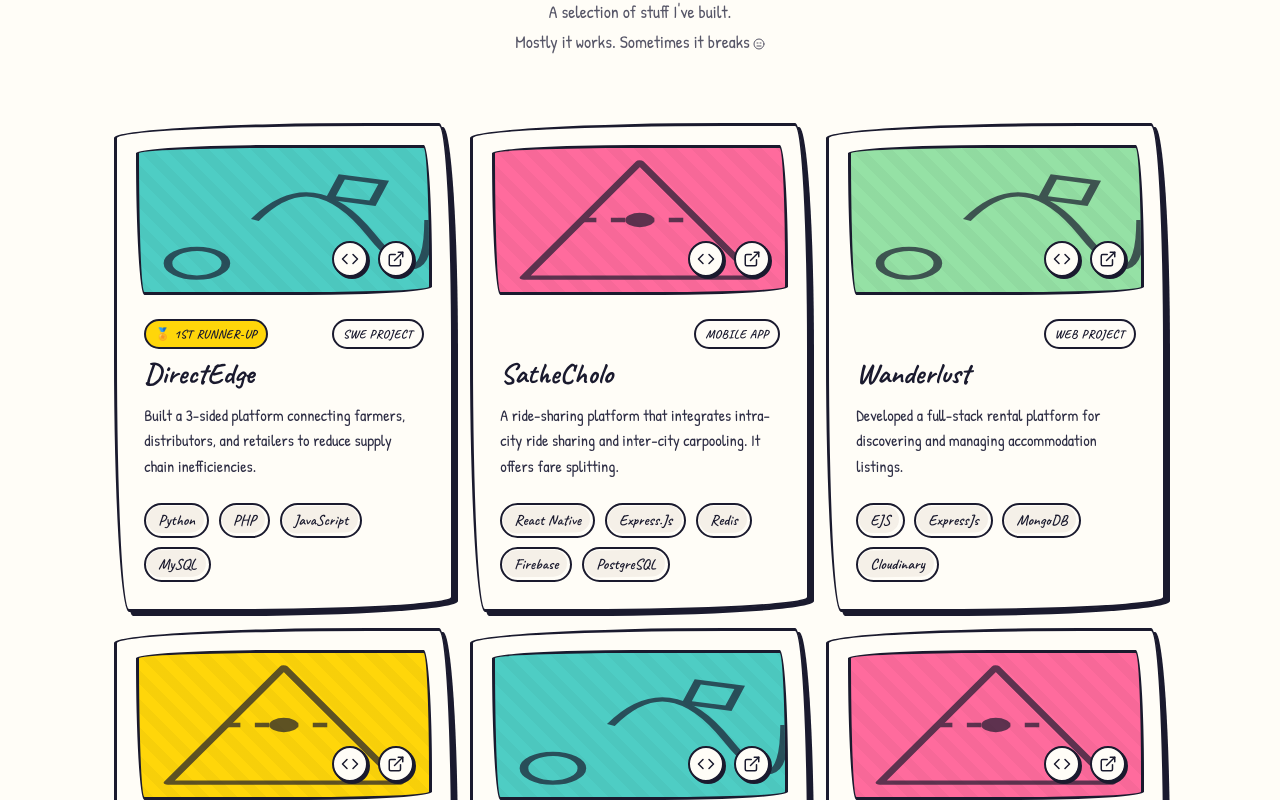
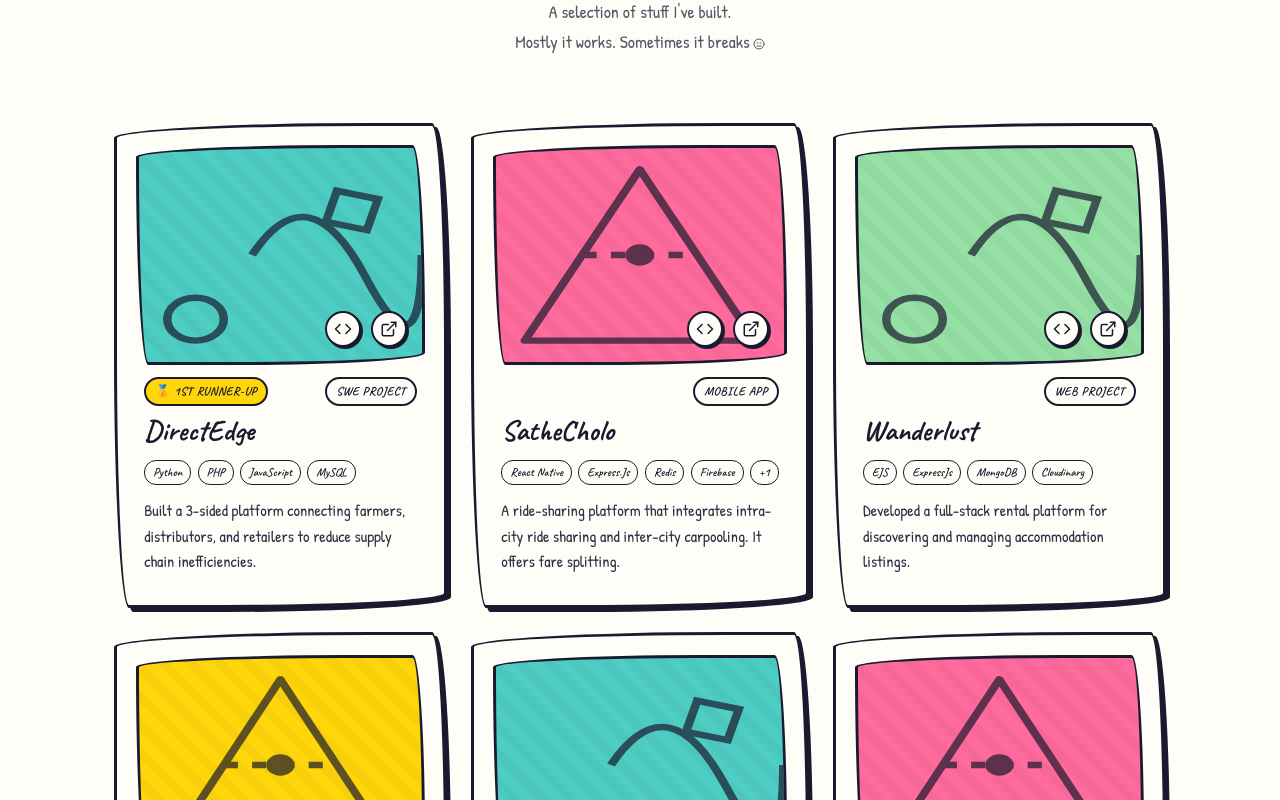
Before and after one commit to Maahhbuub/Mahbub-Doodle, a React (Vite) app: page / in a window 1280 px wide. Shown: the part 3420-4220 px from the top of the page. Built offline with nearby package versions, Linux system fonts and the light colour scheme.

Commit message:
style(redesign): project card

```diff
--- a/src/components/Projects/Projects.jsx
+++ b/src/components/Projects/Projects.jsx
@@ -91,13 +91,15 @@ export default function Projects({ limit, showMoreBtn }) {
                     </div>
                   )}
                   <h3 className={styles.cardTitle}>{p.title}</h3>
-                <p className={styles.cardDesc}>{p.desc}</p>
-
                   <div className={styles.tags}>
-                  {p.tags.map((t) => (
+                    {p.tags.slice(0, 4).map((t) => (
                       <span key={t} className={styles.tag}>{t}</span>
                     ))}
+                    {p.tags.length > 4 && (
+                      <span className={styles.tag}>+{p.tags.length - 4}</span>
+                    )}
                   </div>
+                  <p className={styles.cardDesc}>{p.desc}</p>
                 </div>
               </article>
             ))}
--- a/src/components/Projects/Projects.module.css
+++ b/src/components/Projects/Projects.module.css
@@ -40,8 +40,8 @@
 
 .grid {
   display: grid;
-  grid-template-columns: repeat(auto-fill, minmax(300px, 1fr));
-  gap: 1rem;
+  grid-template-columns: repeat(3, 1fr);
+  gap: 1.5rem;
   /* Increased gap to accommodate rotation and shadows */
 }
 
@@ -72,7 +72,7 @@
 
 .cardHeader {
   position: relative;
-  height: 150px;
+  height: 220px;
   border: 3px solid var(--ink);
   border-radius: 255px 15px 225px 15px / 15px 225px 15px 255px;
   overflow: hidden;
@@ -190,7 +190,7 @@
 }
 
 .cardBody {
-  padding: 1.5rem 0.5rem 0.5rem 0.5rem;
+  padding: 0.7rem 0.5rem 0.5rem 0.5rem;
   display: flex;
   flex-direction: column;
   flex-grow: 1;
@@ -211,38 +211,27 @@
 .cardDesc {
   font-size: 1rem;
   color: var(--ink-light);
-  flex-grow: 1;
-  margin-bottom: 1.5rem;
+  margin-bottom: 0.2rem;
   line-height: 1.6;
 }
 
 .tags {
   display: flex;
-  flex-wrap: wrap;
-  gap: 0.6rem;
+  flex-wrap: nowrap;
+  gap: 0.4rem;
+  margin-bottom: 0.8rem;
+  overflow: hidden;
 }
 
 .tag {
   font-family: var(--font-doodle);
-  font-size: 0.95rem;
+  font-size: 0.75rem;
   font-weight: 600;
-  padding: 0.15em 0.8em;
-  border: 2px solid var(--ink);
-  background: transparent;
   color: var(--ink);
-  border-radius: 100px;
-  position: relative;
-}
-
-/* Wobbly tag background using pseudoelement to fake sketchy fill */
-.tag::before {
-  content: '';
-  position: absolute;
-  inset: 1px 3px 2px 1px;
-  background: var(--paper-dark);
-  z-index: -1;
-  border-radius: 100px;
-  transform: rotate(-1deg);
+  padding: 0.1rem 0.5rem;
+  border: 1px solid var(--ink);
+  border-radius: 12px;
+  white-space: nowrap;
 }
 
 .more {
--- a/src/pages/ProjectDetails.module.css
+++ b/src/pages/ProjectDetails.module.css
@@ -103,18 +103,18 @@
 .techStack {
   display: flex;
   flex-wrap: wrap;
-  gap: 0.8rem;
+  gap: 0.6rem;
 }
 
 .tag {
   font-family: var(--font-doodle);
   font-weight: 700;
-  padding: 0.2em 1.2em;
+  padding: 0.1em 0.8em;
   border: 2px solid var(--ink);
   background: var(--paper);
   border-radius: 100px;
   color: var(--ink);
-  font-size: 1rem;
+  font-size: 0.8rem;
   box-shadow: 2px 2px 0 var(--ink);
 }
 
```
Lines whose indentation alone changed are shown as unchanged.
